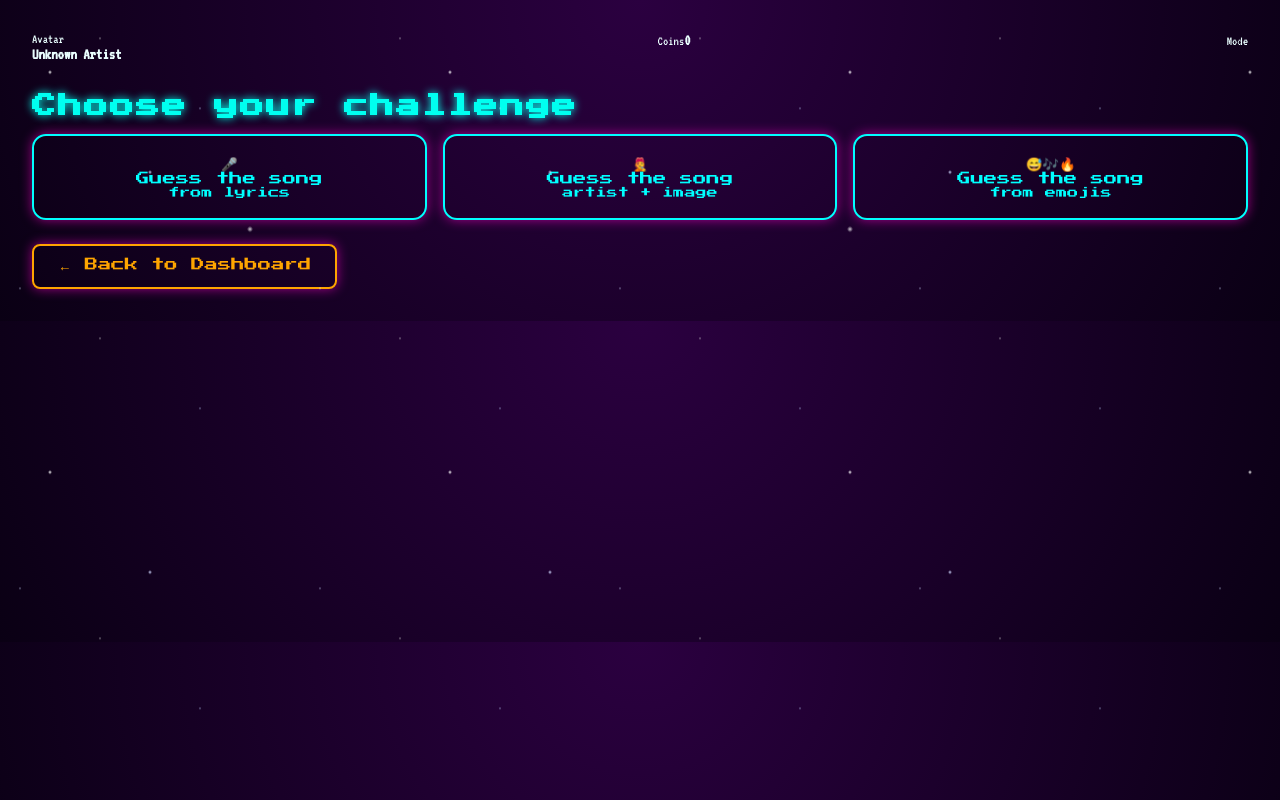
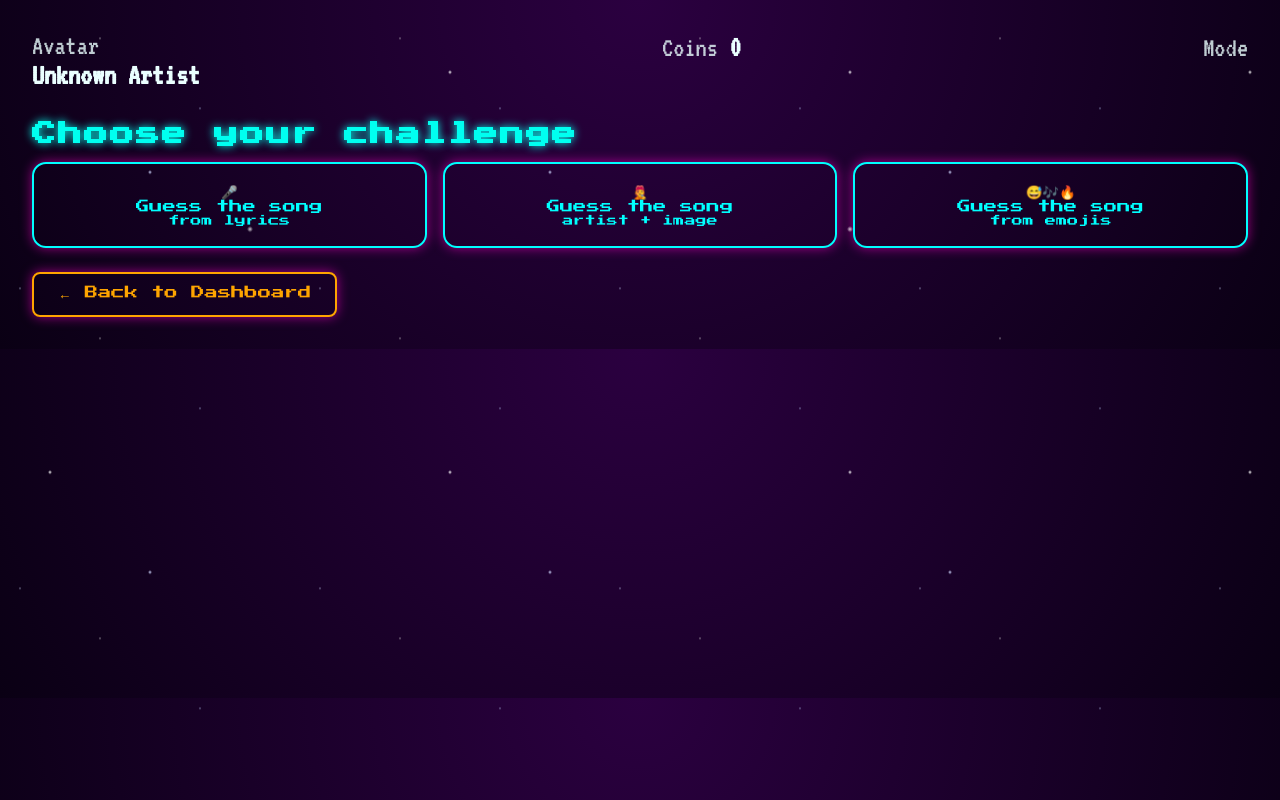
Before and after one commit to dmihai03/Hack-dec-2025, an Angular app in the folder frontend/: page /arena in a window 1280 px wide. Built offline with nearby package versions, Linux system fonts and the light colour scheme; sample sign-in values are in the browser's storage.

Commit message:
Tweak a little with the styles

```diff
--- a/frontend/src/app/pages/arena/arena.css
+++ b/frontend/src/app/pages/arena/arena.css
@@ -26,6 +26,15 @@
 .avatar-text {
   display: flex;
   flex-direction: column;
+}
+
+.arena-header small {
+  font-size: 28px;
+  opacity: 0.8;
+}
+
+.arena-header strong {
+  font-size: 30px;
 }
 
 .title {
--- a/frontend/src/app/pages/arena/arena.html
+++ b/frontend/src/app/pages/arena/arena.html
@@ -13,12 +13,12 @@
     </div>
 
     <div>
-      <small>Coins</small>
+      <small>Coins </small>
       <strong>{{ gameState.coins }}</strong>
     </div>
 
     <div>
-      <small>Mode</small>
+      <small>Mode </small>
       <strong>{{ gameState.gameMode }}</strong>
     </div>
   </header>
--- a/frontend/src/app/pages/game-mode/game-mode.html
+++ b/frontend/src/app/pages/game-mode/game-mode.html
@@ -72,17 +72,23 @@
         <button
           *ngFor="let avatar of avatars"
           class="avatar-card"
+          [class.owned]="isAvatarOwned(avatar)"
+          [class.purchasable]="!isAvatarOwned(avatar) && canAffordAvatar(avatar)"
+          [class.locked]="!isAvatarOwned(avatar) && !canAffordAvatar(avatar)"
           (click)="selectAvatar(avatar)"
         >
           <div class="avatar-img">
             <img [src]="avatar.imageUrl" [alt]="avatar.name" />
+            <span class="owned-badge" *ngIf="isAvatarOwned(avatar)">✓</span>
+            <span class="lock-icon" *ngIf="!isAvatarOwned(avatar) && !canAffordAvatar(avatar)">🔒</span>
           </div>
 
           <div class="avatar-name">{{ avatar.name }}</div>
 
           <div class="avatar-cost">
-            <span *ngIf="avatar.requiredCoins === 0">Free</span>
-            <span *ngIf="avatar.requiredCoins > 0">
+            <span *ngIf="isAvatarOwned(avatar)" class="owned-text">Owned</span>
+            <span *ngIf="!isAvatarOwned(avatar) && avatar.requiredCoins === 0">Free</span>
+            <span *ngIf="!isAvatarOwned(avatar) && avatar.requiredCoins > 0">
               🪙 {{ avatar.requiredCoins }} coins
             </span>
           </div>
@@ -146,13 +152,6 @@
         </div>
 
         <!-- SAGEATA DREAPTA -->
-        <!-- <button
-          class="nav right"
-          (click)="nextPoster()"
-          [disabled]="currentPosterIndex === posterCatalog.length - 1"
-        >
-          ➡
-        </button> -->
         <button
           class="nav right"
           (click)="nextPoster()"
@@ -160,7 +159,6 @@
         >
           ➡
         </button>
-
 
       </ng-container>
 
--- a/frontend/src/app/pages/game-mode/game-mode.ts
+++ b/frontend/src/app/pages/game-mode/game-mode.ts
@@ -32,10 +32,8 @@ export class GameModeComponent implements OnInit {
     this.avatars = this.gameState.avatars;
     this.selectedAvatar = this.gameState.selectedAvatar;
 
-    // Load user data (coins + owned avatars) from backend
     this.gameState.loadUserData().then(() => {
       this.isLoading = false;
-      // If no avatar selected, show modal
       if (!this.selectedAvatar) {
         this.showAvatarModal = true;
       }
--- a/frontend/src/app/shared/components/right-panel/right-panel.ts
+++ b/frontend/src/app/shared/components/right-panel/right-panel.ts
@@ -78,8 +78,10 @@ export class RightPanelComponent implements OnInit {
   loadTopUsers() {
     this.http.get<TopUser[]>(`${this.apiUrl}/users/top/3`).subscribe({
       next: (users) => {
-        this.topUsers = users;
-        this.cdr.detectChanges();
+        this.zone.run(() => {
+          this.topUsers = users;
+          this.cdr.detectChanges();
+        });
       },
       error: (err) => console.error('Failed to load top users', err)
     });
```
